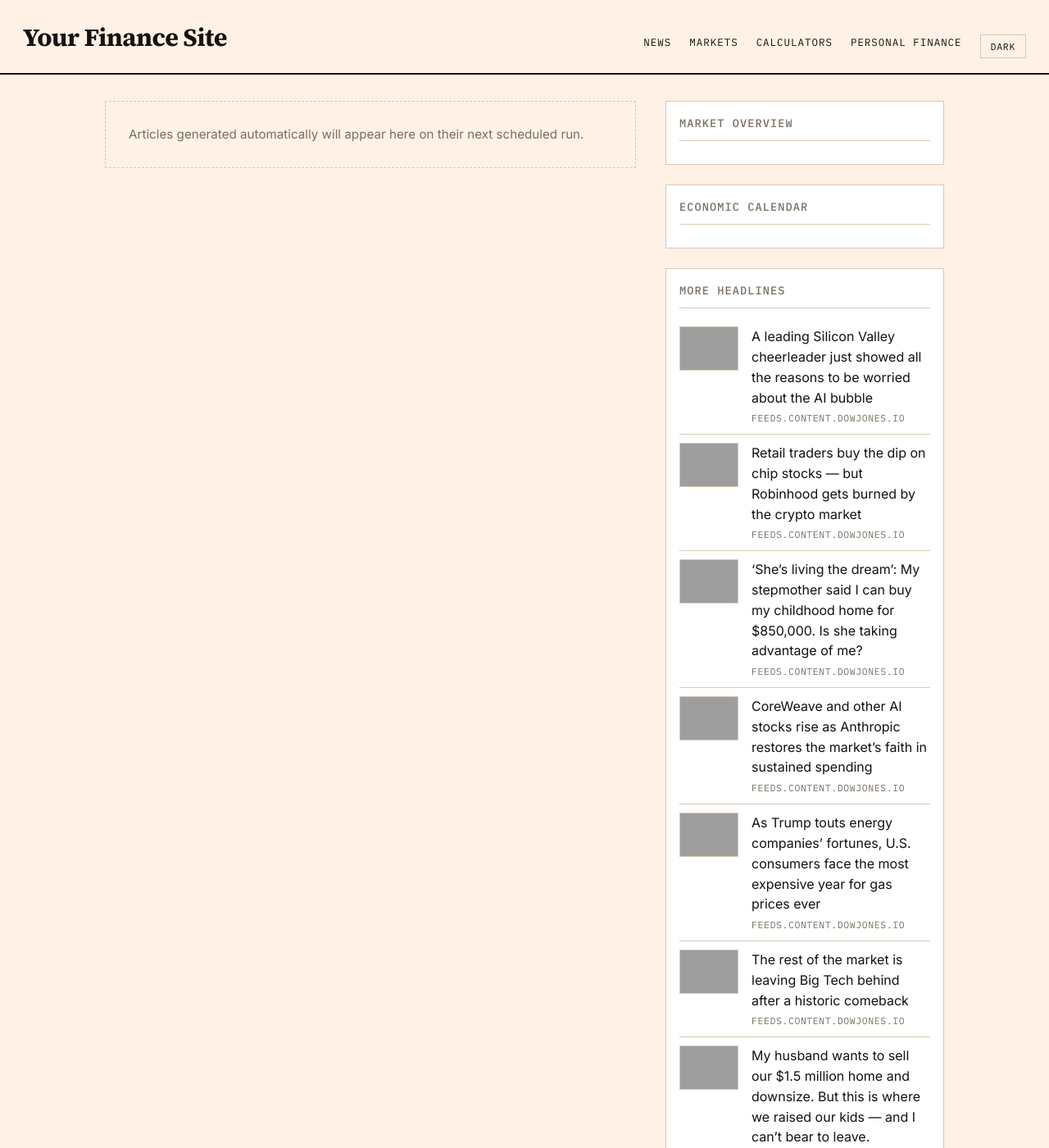
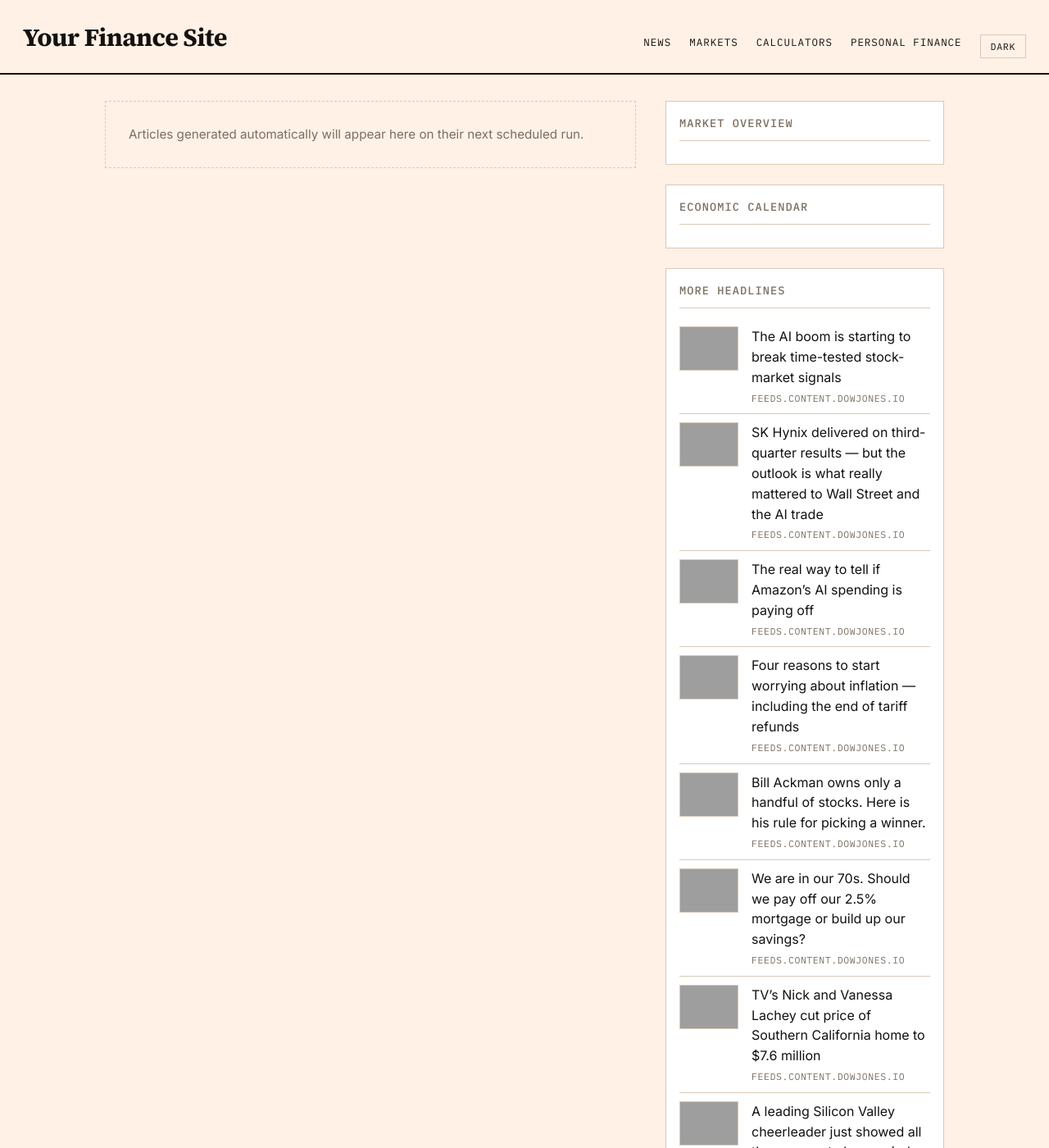
Before and after one commit to GlobTechCo/globtechco.github.io, a Jekyll site: the page built from index.html, in a window 1280 px wide and 1400 px high, cut to the strip 0-1400 px from the top of the window. Shown: the whole strip at 82% size. Built offline with Jekyll 4.4.1, drawn with Linux system fonts in a browser that asks for light colours; a script that is not in the unit is left out; the list of posts is cut into pages by our own code; some of the changed text lies outside the part shown; grey boxes are pictures that could not be loaded.

Commit message:
Auto-content update 2026-10-28

```diff
--- a/_data/aggregator.yml
+++ b/_data/aggregator.yml
@@ -1,3 +1,38 @@
+- title: "The AI boom is starting to break time-tested stock-market signals"
+  link: "https://www.marketwatch.com/story/the-ai-boom-is-starting-to-break-time-tested-stock-market-signals-b172d67e?mod=mw_rss_topstories"
+  source: "feeds.content.dowjones.io"
+  pubdate: "Wed, 28 Oct 2026 11:25:00 GMT"
+  image: "https://images.mktw.net/im-52486912"
+- title: "SK Hynix delivered on third-quarter results \u2014 but the outlook is what really mattered to Wall Street and the AI trade"
+  link: "https://www.marketwatch.com/story/sk-hynix-delivered-on-third-quarter-results-but-the-outlook-is-what-really-mattered-to-wall-street-and-the-ai-trade-2fde9a57?mod=mw_rss_topstories"
+  source: "feeds.content.dowjones.io"
+  pubdate: "Wed, 28 Oct 2026 11:08:00 GMT"
+  image: "https://images.mktw.net/im-89156249"
+- title: "The real way to tell if Amazon\u2019s AI spending is paying off"
+  link: "https://www.marketwatch.com/story/the-real-way-to-tell-if-amazons-ai-spending-is-paying-off-42a8a637?mod=mw_rss_topstories"
+  source: "feeds.content.dowjones.io"
+  pubdate: "Wed, 28 Oct 2026 10:30:00 GMT"
+  image: "https://images.mktw.net/im-23584807"
+- title: "Four reasons to start worrying about inflation \u2014 including the end of tariff refunds"
+  link: "https://www.marketwatch.com/story/four-reasons-to-start-worrying-about-inflation-including-the-end-of-tariff-refunds-978a5cfd?mod=mw_rss_topstories"
+  source: "feeds.content.dowjones.io"
+  pubdate: "Wed, 28 Oct 2026 10:21:00 GMT"
+  image: "https://images.mktw.net/im-83724868"
+- title: "Bill Ackman owns only a handful of stocks. Here is his rule for picking a winner."
+  link: "https://www.marketwatch.com/story/bill-ackman-owns-only-a-handful-of-stocks-here-is-his-rule-for-picking-a-winner-82a0ee98?mod=mw_rss_topstories"
+  source: "feeds.content.dowjones.io"
+  pubdate: "Wed, 28 Oct 2026 10:11:00 GMT"
+  image: "https://images.mktw.net/im-12368440"
+- title: "We are in our 70s. Should we pay off our 2.5% mortgage or build up our savings?"
+  link: "https://www.marketwatch.com/story/we-are-in-our-70s-should-we-pay-off-our-2-5-mortgage-or-build-up-our-savings-5a35e9c1?mod=mw_rss_topstories"
+  source: "feeds.content.dowjones.io"
+  pubdate: "Wed, 28 Oct 2026 09:15:00 GMT"
+  image: "https://images.mktw.net/im-65126339"
+- title: "TV\u2019s Nick and Vanessa Lachey cut price of Southern California home to $7.6 million"
+  link: "https://www.marketwatch.com/story/tvs-nick-and-vanessa-lachey-cut-price-of-southern-california-home-to-7-6-million-24dc3d7a?mod=mw_rss_topstories"
+  source: "feeds.content.dowjones.io"
+  pubdate: "Wed, 28 Oct 2026 09:01:00 GMT"
+  image: "https://images.mktw.net/im-99520256"
 - title: "A leading Silicon Valley cheerleader just showed all the reasons to be worried about the AI bubble"
   link: "https://www.marketwatch.com/story/a-leading-silicon-valley-cheerleader-just-showed-all-the-reasons-to-be-worried-about-the-ai-bubble-e3b32fe1?mod=mw_rss_topstories"
   source: "feeds.content.dowjones.io"
@@ -13,38 +48,3 @@
   source: "feeds.content.dowjones.io"
   pubdate: "Tue, 27 Oct 2026 22:18:00 GMT"
   image: "https://images.mktw.net/im-92522168"
-- title: "CoreWeave and other AI stocks rise as Anthropic restores the market\u2019s faith in sustained spending"
-  link: "https://www.marketwatch.com/story/coreweave-and-other-ai-stocks-rise-as-anthropic-restores-the-markets-faith-in-sustained-spending-c71d7186?mod=mw_rss_topstories"
-  source: "feeds.content.dowjones.io"
-  pubdate: "Tue, 27 Oct 2026 21:41:00 GMT"
-  image: "https://images.mktw.net/im-31372691"
-- title: "As Trump touts energy companies\u2019 fortunes, U.S. consumers face the most expensive year for gas prices ever"
-  link: "https://www.marketwatch.com/story/as-trump-touts-energy-companies-fortunes-u-s-consumers-face-the-most-expensive-year-for-gas-prices-ever-c467268c?mod=mw_rss_topstories"
-  source: "feeds.content.dowjones.io"
-  pubdate: "Tue, 27 Oct 2026 21:29:00 GMT"
-  image: "https://images.mktw.net/im-76497917"
-- title: "The rest of the market is leaving Big Tech behind after a historic comeback"
-  link: "https://www.marketwatch.com/story/the-rest-of-the-market-is-leaving-big-tech-behind-after-a-historic-comeback-324e9fb2?mod=mw_rss_topstories"
-  source: "feeds.content.dowjones.io"
-  pubdate: "Tue, 27 Oct 2026 21:28:00 GMT"
-  image: "https://images.mktw.net/im-67253857"
-- title: "My husband wants to sell our $1.5 million home and downsize. But this is where we raised our kids \u2014 and I can\u2019t bear to leave."
-  link: "https://www.marketwatch.com/story/my-husband-wants-to-sell-our-1-5-million-home-and-invest-the-proceeds-but-this-is-where-we-raised-our-kids-and-i-cant-bear-to-leave-4feb46ed?mod=mw_rss_topstories"
-  source: "feeds.content.dowjones.io"
-  pubdate: "Tue, 27 Oct 2026 21:00:00 GMT"
-  image: "https://images.mktw.net/im-80913840"
-- title: "The big reason Boeing\u2019s stock is falling so hard after earnings"
-  link: "https://www.marketwatch.com/story/the-big-reason-boeings-stock-is-falling-so-hard-after-earnings-d31b400d?mod=mw_rss_topstories"
-  source: "feeds.content.dowjones.io"
-  pubdate: "Tue, 27 Oct 2026 20:43:00 GMT"
-  image: "https://images.mktw.net/im-04941676"
-- title: "How Broadcom\u2019s stock can surge and overcome \u2018the biggest dislocation in the market\u2019"
-  link: "https://www.marketwatch.com/story/how-broadcoms-stock-can-surge-and-overcome-the-biggest-dislocation-in-the-market-9719e2a8?mod=mw_rss_topstories"
-  source: "feeds.content.dowjones.io"
-  pubdate: "Tue, 27 Oct 2026 20:40:00 GMT"
-  image: "https://images.mktw.net/im-35353496"
-- title: "JetBlue has been losing money for years. It just charted a path to profitability."
-  link: "https://www.marketwatch.com/story/jetblue-has-been-losing-money-for-years-it-just-charted-a-path-to-profitability-03be75c8?mod=mw_rss_topstories"
-  source: "feeds.content.dowjones.io"
-  pubdate: "Tue, 27 Oct 2026 20:38:00 GMT"
-  image: "https://images.mktw.net/im-70579743"
```
